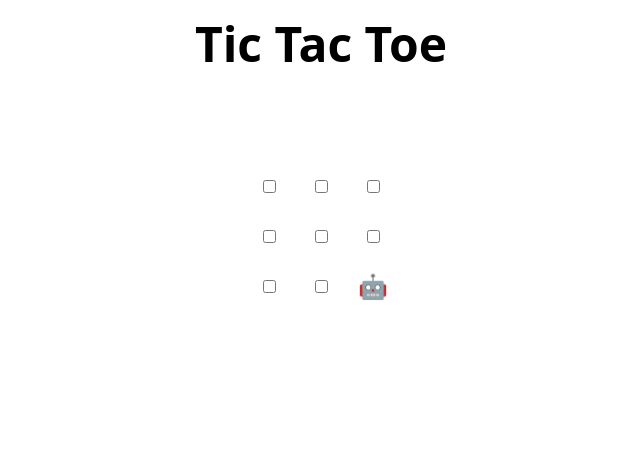
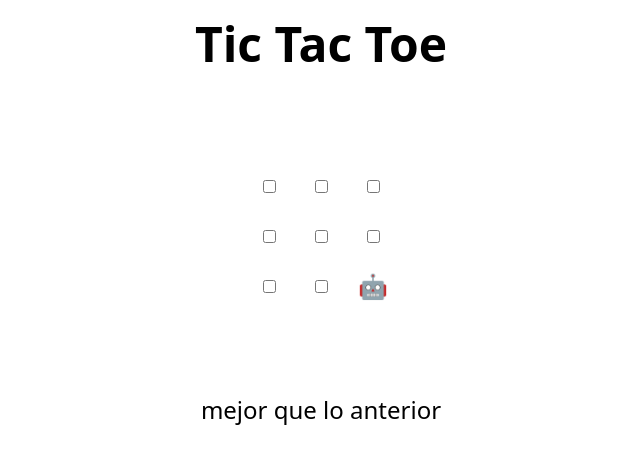
Before and after one commit to JuanRoseroG/skills-review-pull-requests, a plain HTML site: page index.html in a window 1280 px wide. Shown: the whole page, without its empty margins (319-959 px from the left). Drawn offline with Linux system fonts and the light colour scheme.

Commit message:
Update index.html

```diff
--- a/index.html
+++ b/index.html
@@ -48,6 +48,7 @@
 </table>
 
 <h2 hidden>Game over, refresh to play again 🧑‍💻 🤖!</h2>
+mejor que lo anterior
 
 <script>
   // Initialization
```
